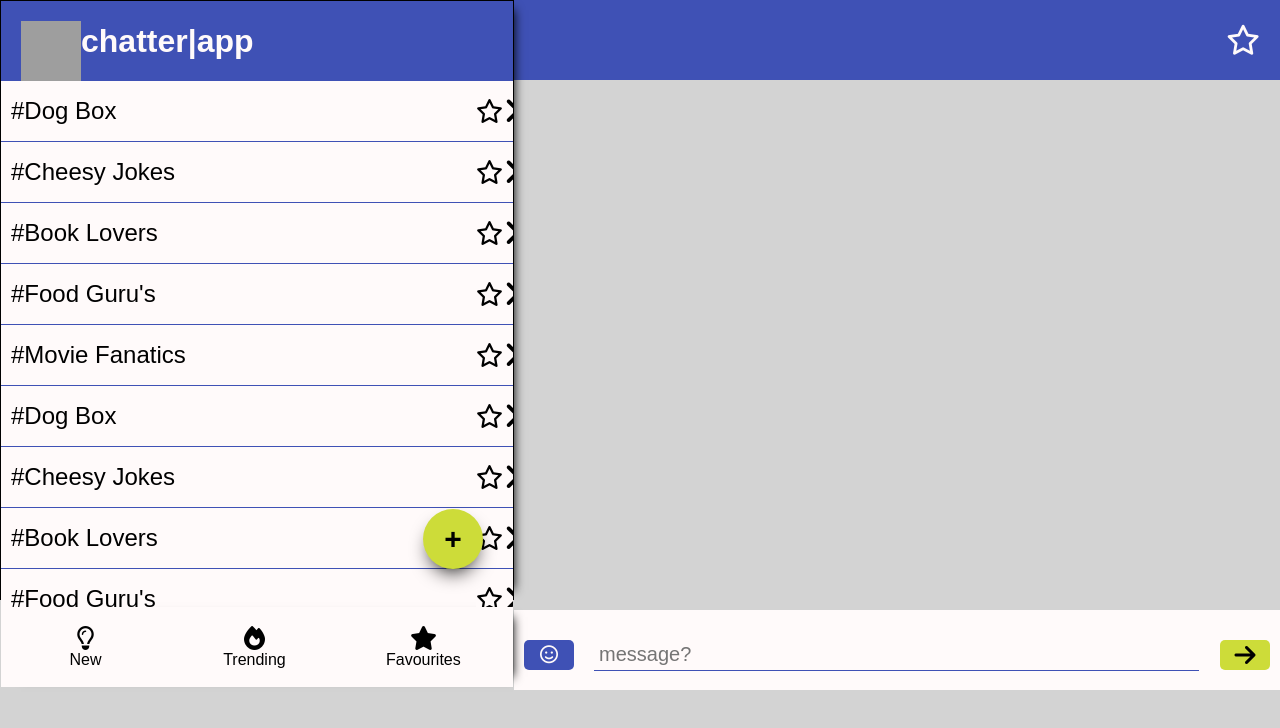
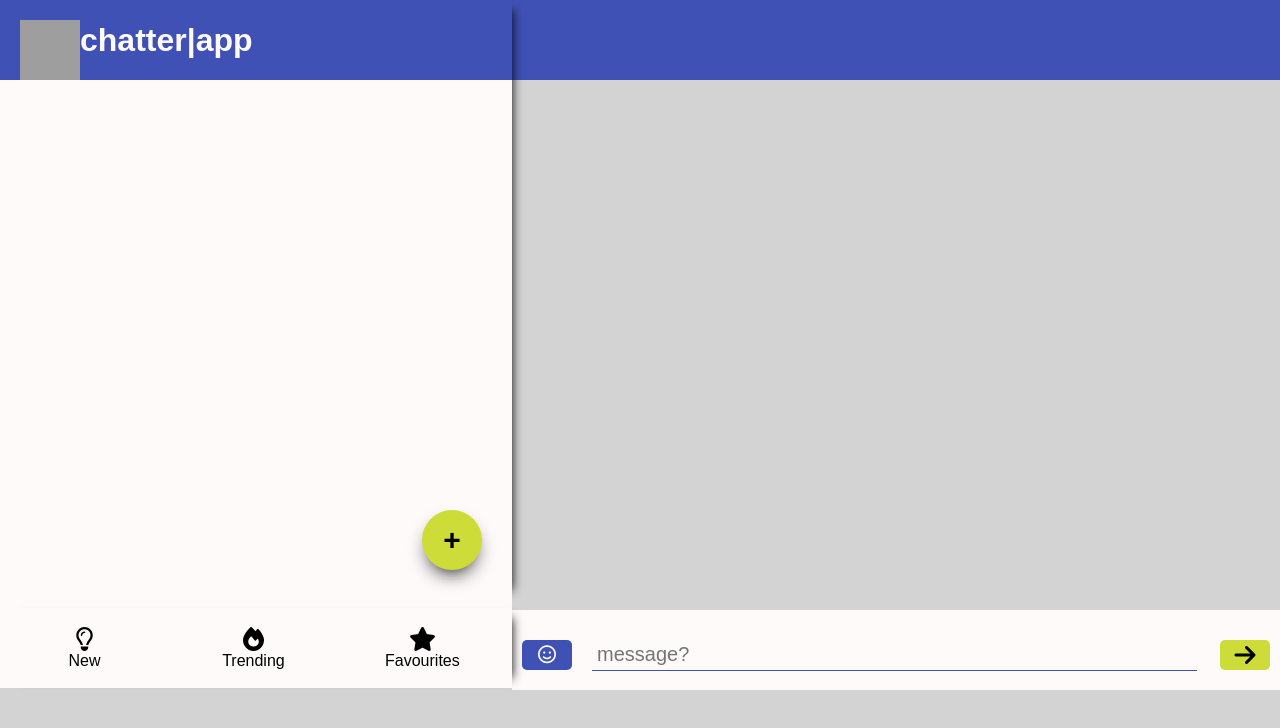
Before and after one commit to JPMCrain/chat_app, a plain HTML site: page index.html in a window 1280 px wide. Drawn offline with Linux system fonts and the light colour scheme; grey boxes are pictures that could not be loaded.

Commit message:
cleared the static data from js for challenge 10

```diff
--- a/script.js
+++ b/script.js
@@ -18,18 +18,7 @@ window.onload = () => {
 //Channel pannel set up
 let channelList = document.getElementById('channelList');
 
-const channels = [
-	{title: '#Dog Box', location: 'eggs.jumpy.cheeses'},
-	{title: '#Cheesy Jokes', location: 'buzz.coverage.rank'},
-	{title: '#Book Lovers', location: 'drop.protest.powers'},
-	{title: `#Food Guru's`, location: 'slang.themes.plotting'},
-	{title: '#Movie Fanatics', location: 'pointer.grudges.shock'},
-	{title: '#Dog Box', location: 'eggs.jumpy.cheeses'},
-	{title: '#Cheesy Jokes', location: 'buzz.coverage.rank'},
-	{title: '#Book Lovers', location: 'drop.protest.powers'},
-	{title: `#Food Guru's`, location: 'slang.themes.plotting'},
-	{title: '#Movie Fanatics', location: 'pointer.grudges.shock'},
-];
+const channels = [];
 
 channels.forEach(function(element) {
 	console.log(element);
@@ -175,26 +164,11 @@ submit.addEventListener('click', (e) => {
 	}
 });
 
-let topFavoStar = document.createElement('i');
-topFavoStar.classList.add(`far`, `fa-star`);
-document.getElementById('starImage').appendChild(topFavoStar);
-
-topFavoStar.addEventListener('click', () => {
-	if(topFavoStar.classList.contains('fas')) {
-		topFavoStar.classList.remove('fas', 'fa-star');
-		topFavoStar.classList.add('far', 'fa-star');
-	} else {
-		topFavoStar.classList.remove('far', 'fa-star');
-		topFavoStar.classList.add('fas', 'fa-star');
-	}
-});
-
+let tab1 = document.getElementById('Tab1');
+let tab2 = document.getElementById('Tab2');
+let tab3 = document.getElementById('Tab3');
 //Show selected Tab in Channel Pannel
 function selectedTab(button) {
-	let tab1 = document.getElementById('Tab1');
-	let tab2 = document.getElementById('Tab2');
-	let tab3 = document.getElementById('Tab3');
-
 	if(button == 'tab1') {
 		tab1.classList.add('tabBtn__active');
 		tab2.classList.remove('tabBtn__active');
--- a/style.css
+++ b/style.css
@@ -18,7 +18,6 @@
 	width: 40%;
 	box-shadow: 10px 0 10px -10px black;
 	position: relative;
-	border: 1px solid black;
 }
 
 .section2 {
```
